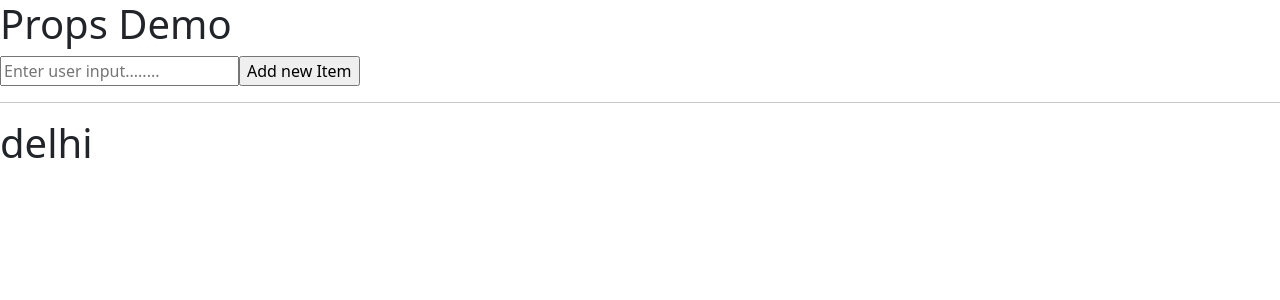
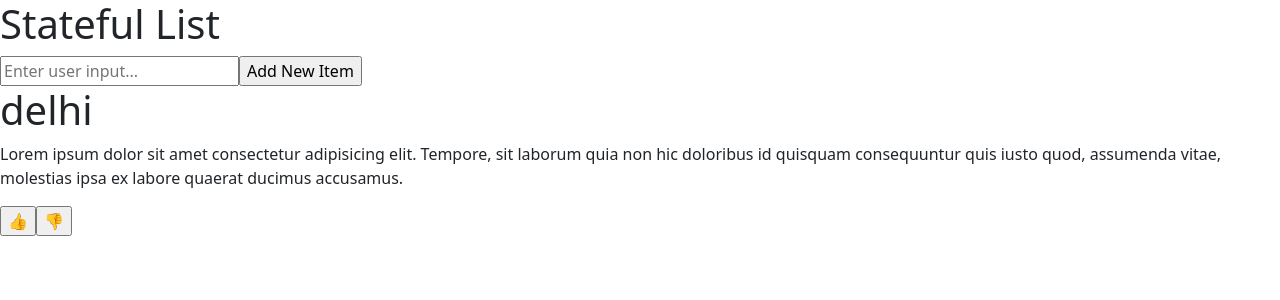
Before and after one commit to tejaswakchaure/react-fourth-app, a React (Create React App) app: page / in a window 1280 px wide. Shown: the top 300 px of the page. Built offline with nearby package versions, Linux system fonts and the light colour scheme.

Commit message:
complex jsx in map function.

```diff
--- a/src/App.js
+++ b/src/App.js
@@ -1,44 +1,58 @@
-import {useRef , useState } from "react";
+import { useRef, useState } from "react";
 
 function App() {
   return (
     <>
-      <h1>Props Demo</h1>
+      <h1>Stateful List</h1>
       <ListDemo />
-
     </>
   );
-
 }
 
-
 function ListDemo() {
-  // useRef is  hook command
   let inputRef = useRef();
   let [list, setList] = useState(["delhi"]);
 
   let addItemAction = () => {
+    // console.log(inputRef.current);
+    // console.log(document.querySelector("#id1"));
 
-    // for DOM opration React use useref method for taking or finding tag
-    // let inputRef = document.querySelector("#id1");
     let inputValue = inputRef.current.value;
+    let newList = [inputValue, ...list];
+    setList(newList);
 
-    let updateList = [inputValue, ...list, "mumbai"];
-
-    // DOM :: TRIGGER DOM
-    setList(updateList);
-
-    inputRef.value = "";
+    inputRef.current.value = "";
   };
 
   return (
     <>
-      <input type="text" ref={inputRef} placeholder="Enter user input........"/>
-      <input type="button" value="Add new Item" onClick={addItemAction} />
-      <hr />
+      <input
+        type="text"
+        id="id1"
+        ref={inputRef}
+        placeholder="Enter user input..."
+      />
+      <input type="button" value="Add New Item" onClick={addItemAction} />
 
       {list.map((item) => (
-        <h1>{item}</h1>))}
+
+        <div>
+          <h1>{item}</h1>
+
+          <p>
+            Lorem ipsum dolor sit amet consectetur adipisicing elit. Tempore,
+            sit laborum quia non hic doloribus id quisquam consequuntur quis
+            iusto quod, assumenda vitae, molestias ipsa ex labore quaerat
+            ducimus accusamus.
+          </p>
+          <div>
+            <input type="button" value="&#128077;" />
+            <input type="button" value="&#128078;" />
+          </div>
+        </div>
+
+
+      ))}
     </>
   );
 }
```
